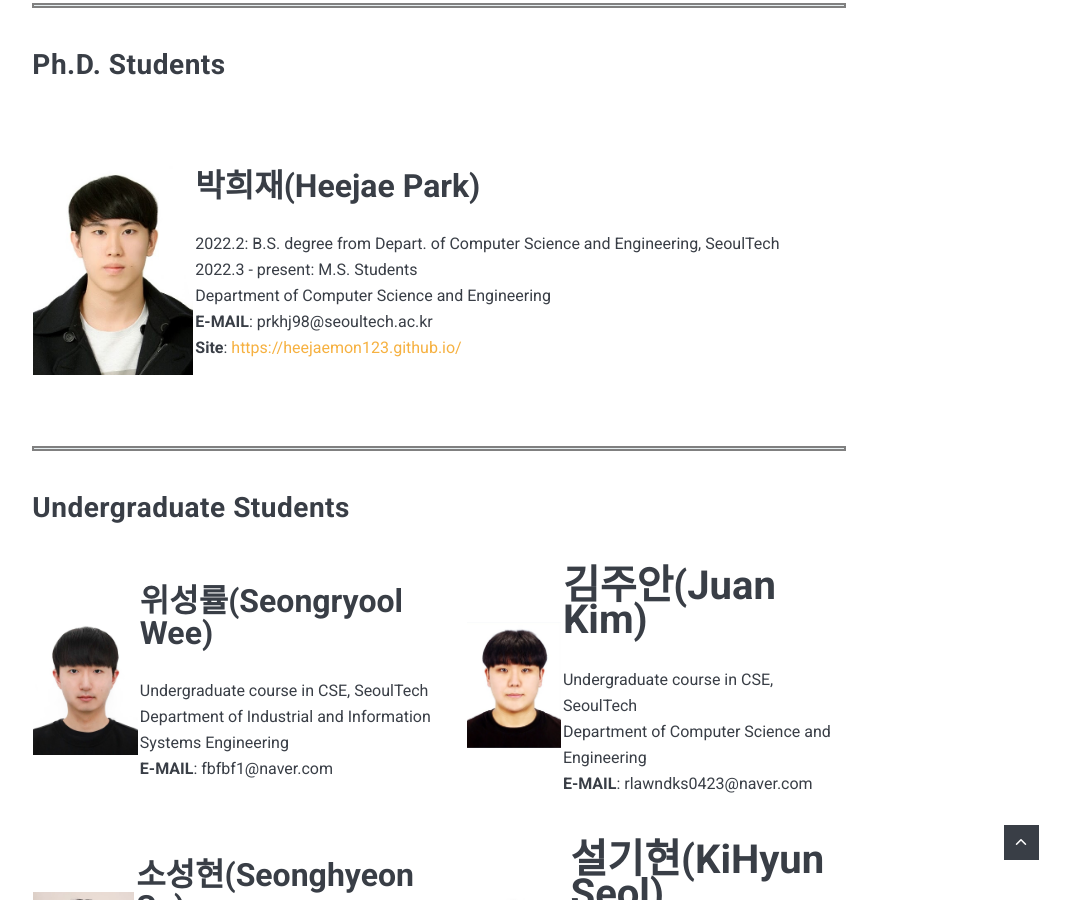
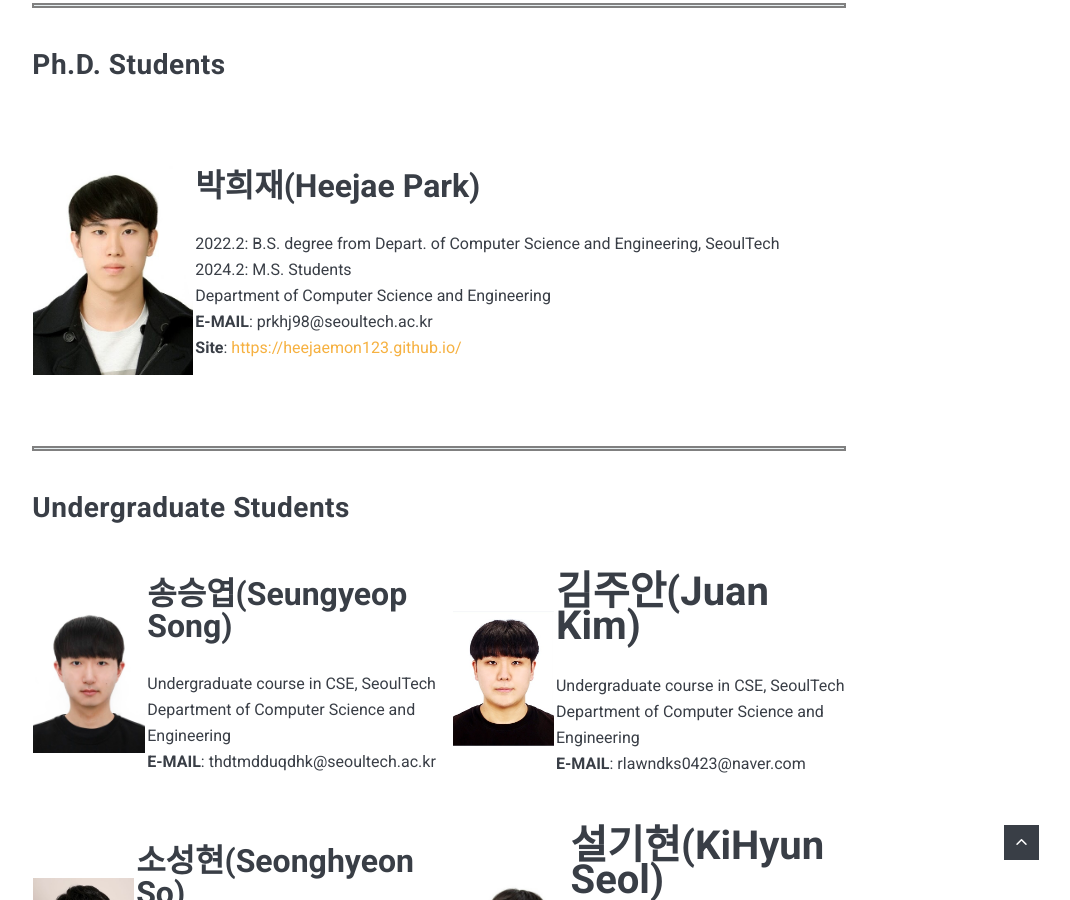
Before and after one commit to Icelab-2020/icelab-2020.github.io, a Jekyll site: the page built from _pages/01_members.md, in a window 1280 px wide and 900 px high, scrolled down 1225 px. Shown: the whole window, without its empty margins (201-1271 px from the left). Built offline with Jekyll 4.4.1, drawn with Linux system fonts in a browser that asks for light colours; nearby versions of some CDN libraries.

Commit message:
Update 01_members.md

```diff
--- a/_pages/01_members.md
+++ b/_pages/01_members.md
@@ -26,7 +26,7 @@ permalink: /01_members/
 
 |    |    |
 |:---|:---|
-| ![iot]({{site.baseurl}}/images/hj.jpg){: width="160"; height"195"} | <b><span style="font-size:200%">박희재(Heejae Park)</span></b><br><br> 2022.2: B.S. degree from Depart. of Computer Science and Engineering, SeoulTech <br> 2022.3 - present: M.S. Students  <br> Department of Computer Science and Engineering  <br> **E-MAIL**:  prkhj98@seoultech.ac.kr <br> **Site**: <https://heejaemon123.github.io/> |
+| ![iot]({{site.baseurl}}/images/hj.jpg){: width="160"; height"195"} | <b><span style="font-size:200%">박희재(Heejae Park)</span></b><br><br> 2022.2: B.S. degree from Depart. of Computer Science and Engineering, SeoulTech <br> 2024.2: M.S. Students  <br> Department of Computer Science and Engineering  <br> **E-MAIL**:  prkhj98@seoultech.ac.kr <br> **Site**: <https://heejaemon123.github.io/> |
 
 <hr style="border:2px solid gray">
 
@@ -34,7 +34,7 @@ permalink: /01_members/
 
 |    |   |    |    |
 |:---|:---|:---|:---|
-| ![iot]({{site.baseurl}}/images/sw.jpg){: width="184"; height="248"} | <b><span style="font-size:200%">위성률(Seongryool Wee)</span></b><br><br> Undergraduate course in CSE, SeoulTech   <br> Department of Industrial and Information Systems Engineering  <br> **E-MAIL**: fbfbf1@naver.com | ![iot]({{site.baseurl}}/images/jk.jpg){: width="165" height="235"} |  <b><span style="font-size:250%">김주안(Juan Kim)</span></b><br><br> Undergraduate course in CSE, SeoulTech   <br> Department of Computer Science and Engineering  <br> **E-MAIL**: rlawndks0423@naver.com |
+| ![iot]({{site.baseurl}}/images/sw.jpg){: width="184"; height="248"} | <b><span style="font-size:200%">송승엽(Seungyeop Song)</span></b><br><br> Undergraduate course in CSE, SeoulTech   <br> Department of Computer Science and Engineering  <br> **E-MAIL**: thdtmdduqdhk@seoultech.ac.kr | ![iot]({{site.baseurl}}/images/jk.jpg){: width="165" height="235"} |  <b><span style="font-size:250%">김주안(Juan Kim)</span></b><br><br> Undergraduate course in CSE, SeoulTech   <br> Department of Computer Science and Engineering  <br> **E-MAIL**: rlawndks0423@naver.com |
 
 |    |   |    |    |
 |:---|:---|:---|:---|
```
